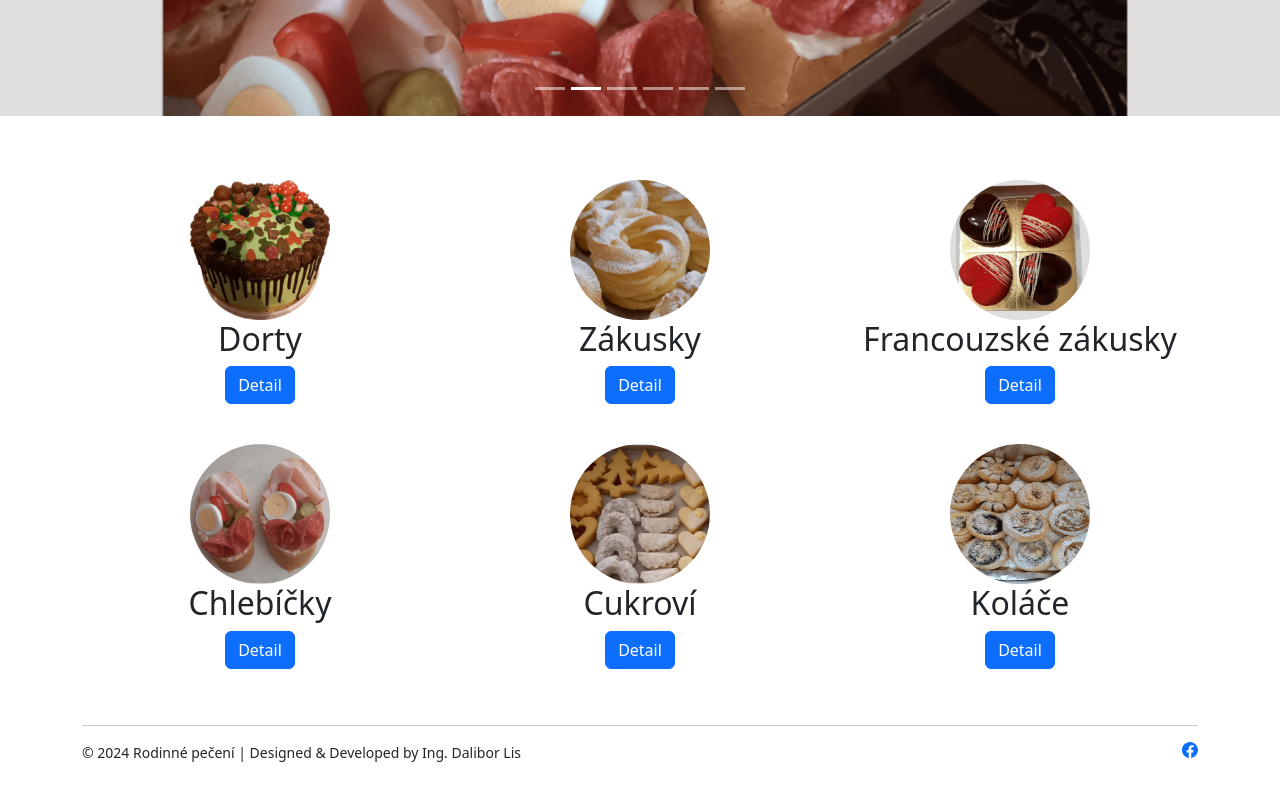
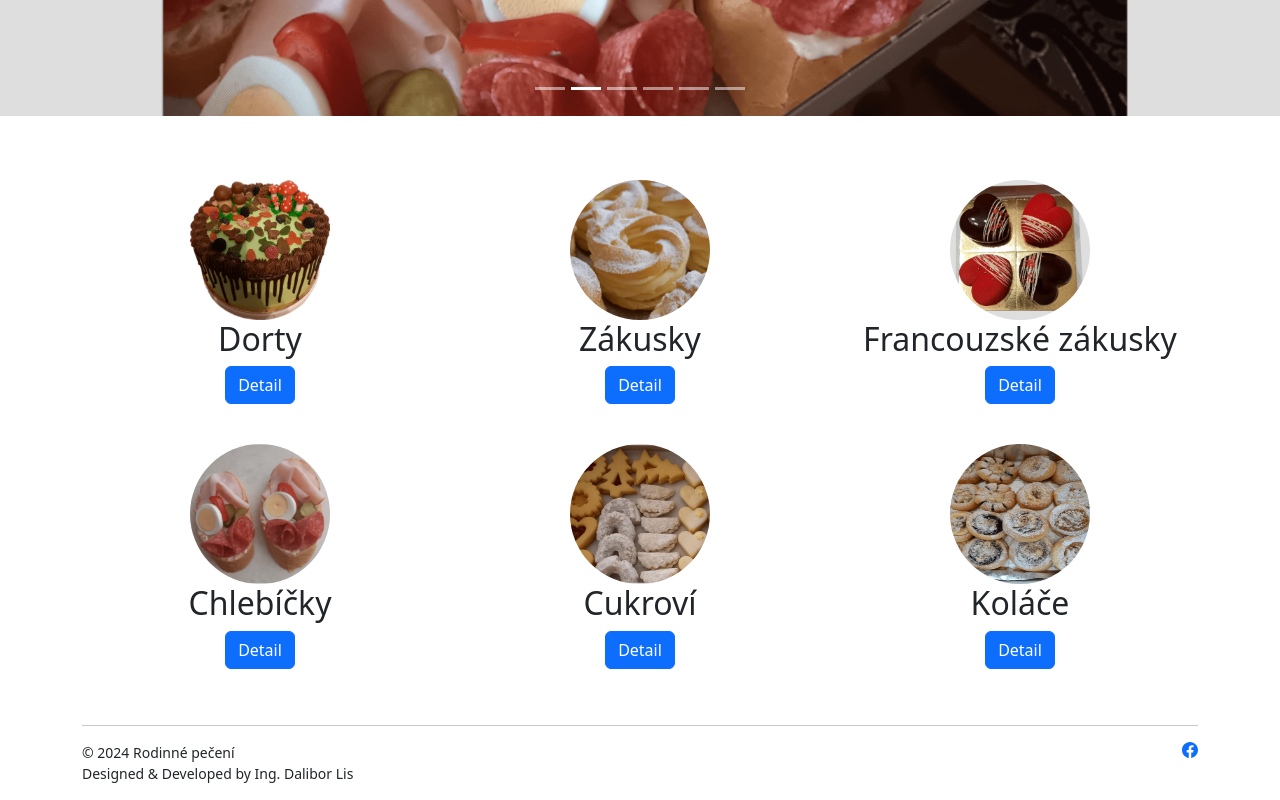
Before and after one commit to DaliborLis/rodinne-peceni-web-server, a React (Create React App) app in the folder src/main/js/rodinne-peceni/: page / in a window 1280 px wide. Shown: the part 458-1258 px from the top of the page. Before the commit the page ends 1237 px from the top, so only its background shows below. Built offline with nearby package versions, Linux system fonts and the light colour scheme.

Commit message:
Change signature

```diff
--- a/src/main/js/rodinne-peceni/src/components/Footer.js
+++ b/src/main/js/rodinne-peceni/src/components/Footer.js
@@ -7,7 +7,7 @@ function Footer() {
             <a href='https://www.facebook.com/lenka.pankova.79'><svg xmlns="http://www.w3.org/2000/svg" width="16" height="16" fill="currentColor" className="bi bi-facebook float-end" viewBox="0 0 16 16">
                 <path d="M16 8.049c0-4.446-3.582-8.05-8-8.05C3.58 0-.002 3.603-.002 8.05c0 4.017 2.926 7.347 6.75 7.951v-5.625h-2.03V8.05H6.75V6.275c0-2.017 1.195-3.131 3.022-3.131.876 0 1.791.157 1.791.157v1.98h-1.009c-.993 0-1.303.621-1.303 1.258v1.51h2.218l-.354 2.326H9.25V16c3.824-.604 6.75-3.934 6.75-7.951" />
             </svg></a>
-            <p className='small'>&copy; 2024 Rodinné pečení | Designed & Developed by Ing. Dalibor Lis</p>
+            <p className='small'>&copy; 2024 Rodinné pečení <br /> Designed & Developed by Ing. Dalibor Lis</p>
         </Container>
     );
 }
```
